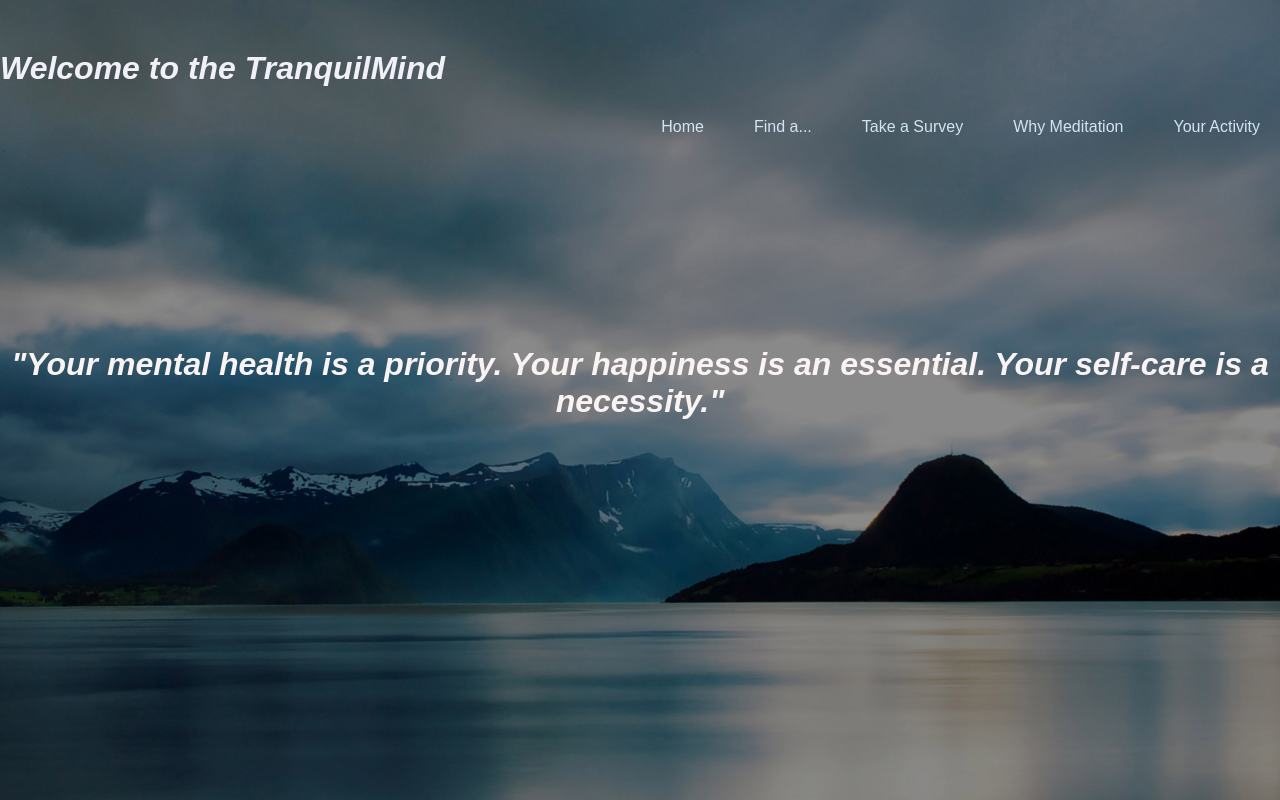
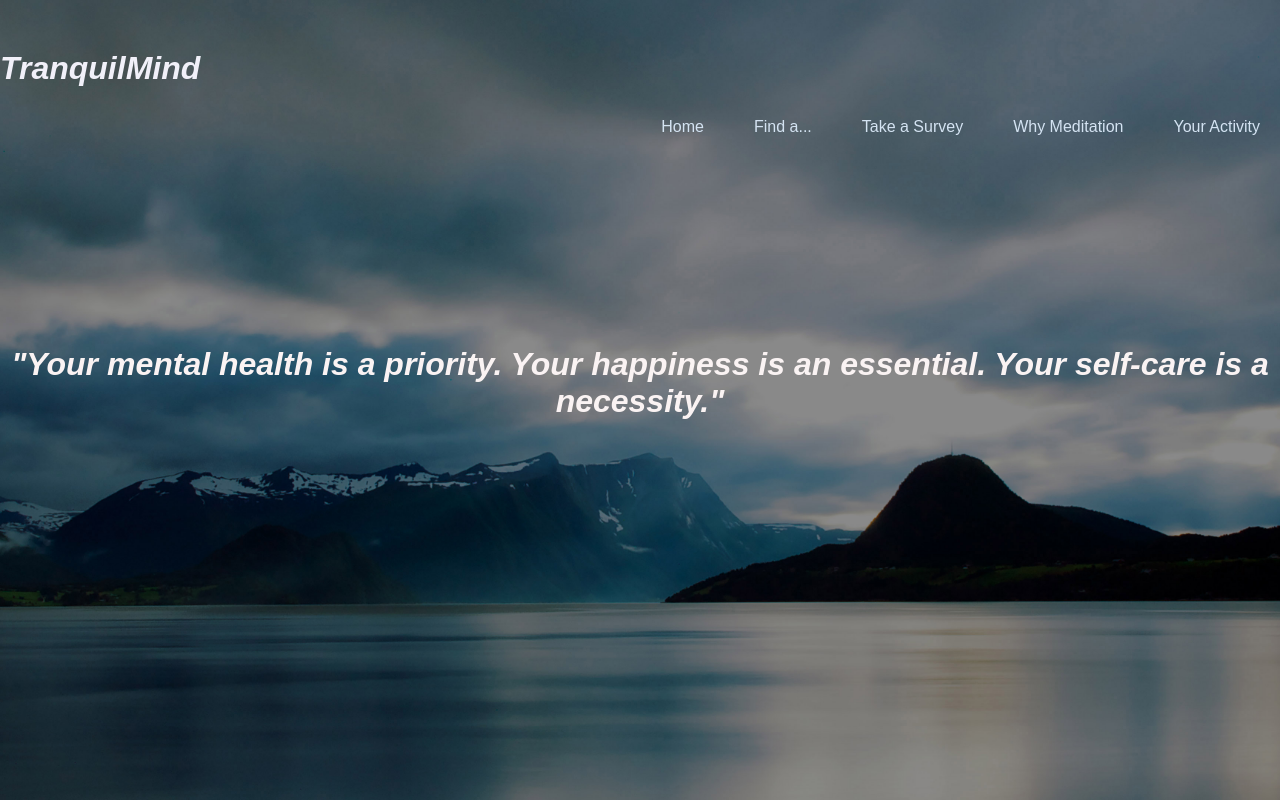
Before and after one commit to GangaramSiddam/Tranqilmind.github.io, a plain HTML site: page index.html in a window 1280 px wide. Drawn offline with Linux system fonts and the light colour scheme.

Commit message:
index.html

```diff
--- a/index.html
+++ b/index.html
@@ -9,7 +9,7 @@
 </head>
 <body>
     <div class="container">
-        <h1>Welcome to the TranquilMind</h1>
+        <h1>TranquilMind</h1>
     </div>
 
 
```
